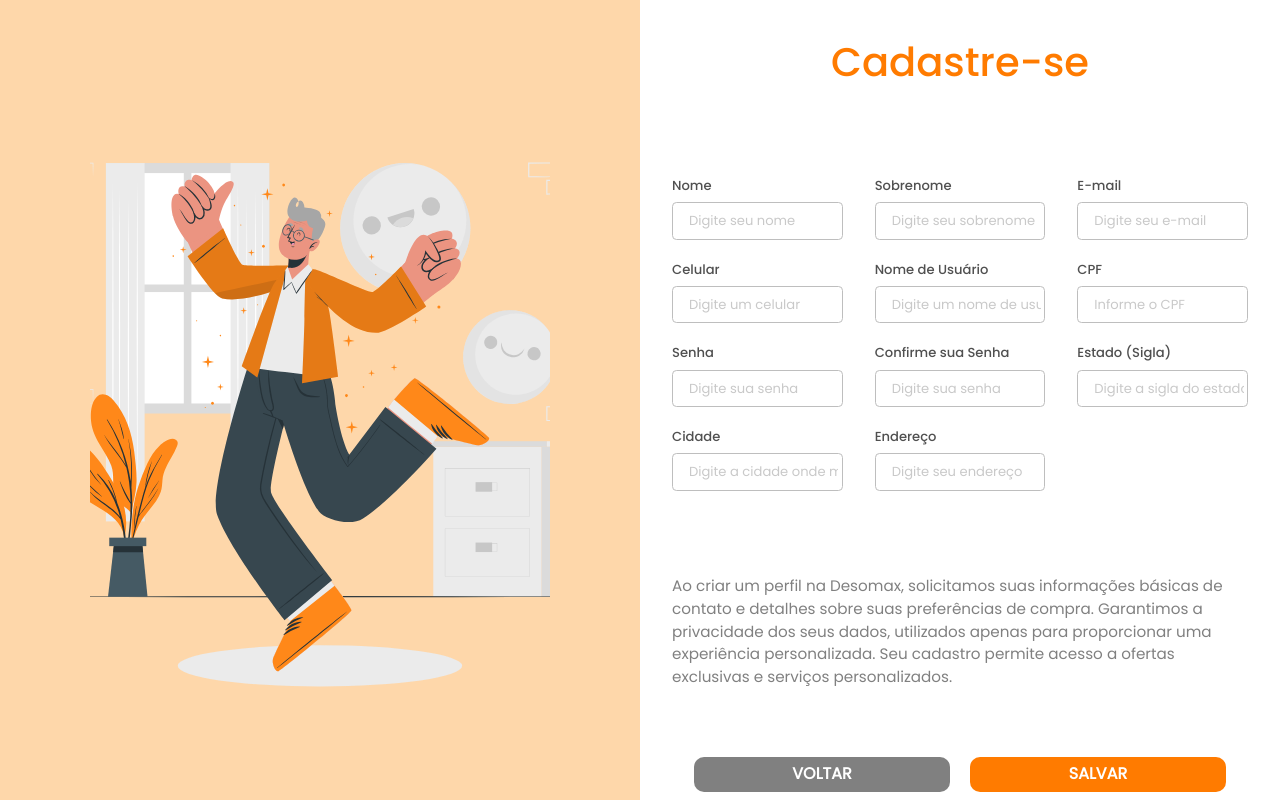
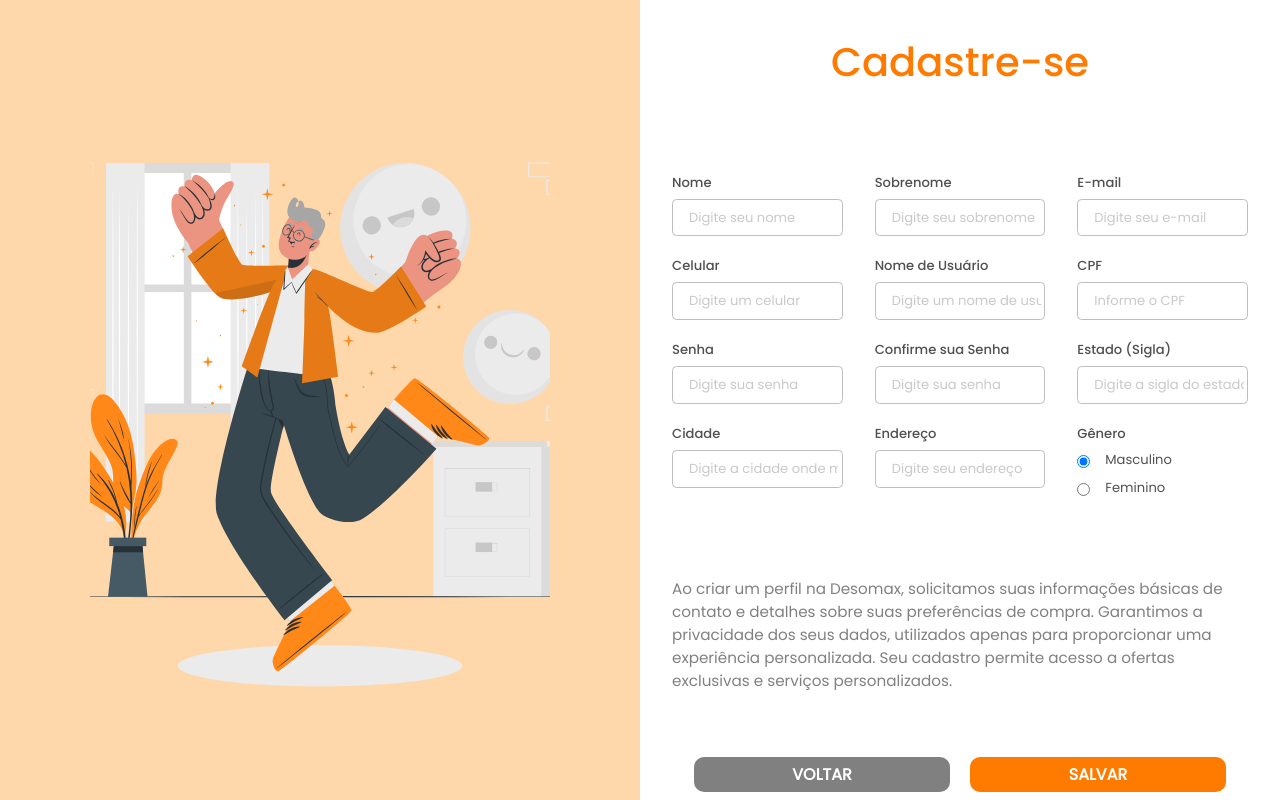
Before and after one commit to JoaoGMello/DesomaxFront, a Vue app in the folder DesomaxFront/: page /create-account in a window 1280 px wide. Built offline with nearby package versions, Linux system fonts and the light colour scheme.

Commit message:
Ajuste create account

```diff
--- a/DesomaxFront/src/classes/InsertUser.ts
+++ b/DesomaxFront/src/classes/InsertUser.ts
@@ -9,4 +9,5 @@ export default class InsertUser {
   public state: string = ''
   public city: string = ''
   public address: string = ''
+  public gender: number = 0
 }
--- a/DesomaxFront/src/pages/Login/CreateAccount.vue
+++ b/DesomaxFront/src/pages/Login/CreateAccount.vue
@@ -5,6 +5,8 @@ import Loading from '@/components/atoms/Loading/Loading.vue'
 import PrimaryButton from '@/components/atoms/PrimaryButton/PrimaryButton.vue'
 import FormInputMask from '@/components/molecules/Inputs/FormInputMask/FormInputMask.vue'
 import FormInputText from '@/components/molecules/Inputs/FormInputText/FormInputText.vue'
+import FormRadioButton from '@/components/molecules/Inputs/FormRadioButton/FormRadioButton.vue'
+import LabelValue from '@/shared/LabelValue'
 import ETypeToast, { toast } from '@/tools/toast'
 import axios from 'axios'
 import { defineComponent } from 'vue'
@@ -19,7 +21,8 @@ export default defineComponent({
     FormInputText,
     FormInputMask,
     PrimaryButton,
-    Loading
+    Loading,
+    FormRadioButton
   },
 
   // props: { },
@@ -34,7 +37,8 @@ export default defineComponent({
       regex: /[^0-9]+/g,
       loading: false,
       payload: new InsertUser(),
-      confirmPassword: ''
+      confirmPassword: '',
+      optionsStatus: [new LabelValue('Masculino', 0), new LabelValue('Feminino', 1)]
     }
   },
 
@@ -244,6 +248,17 @@ export default defineComponent({
           font-label="Poppins Medium"
           v-model:model-value="payload.address"
         />
+
+        <FormRadioButton
+          class="one-field"
+          input-label="Gênero"
+          fontLabel="Poppins Medium"
+          fontLabelRadio="Poppins Regular"
+          :options="optionsStatus"
+          option-label="label"
+          option-value="value"
+          v-model:model-value="payload.gender"
+        />
       </div>
 
       <div
```
